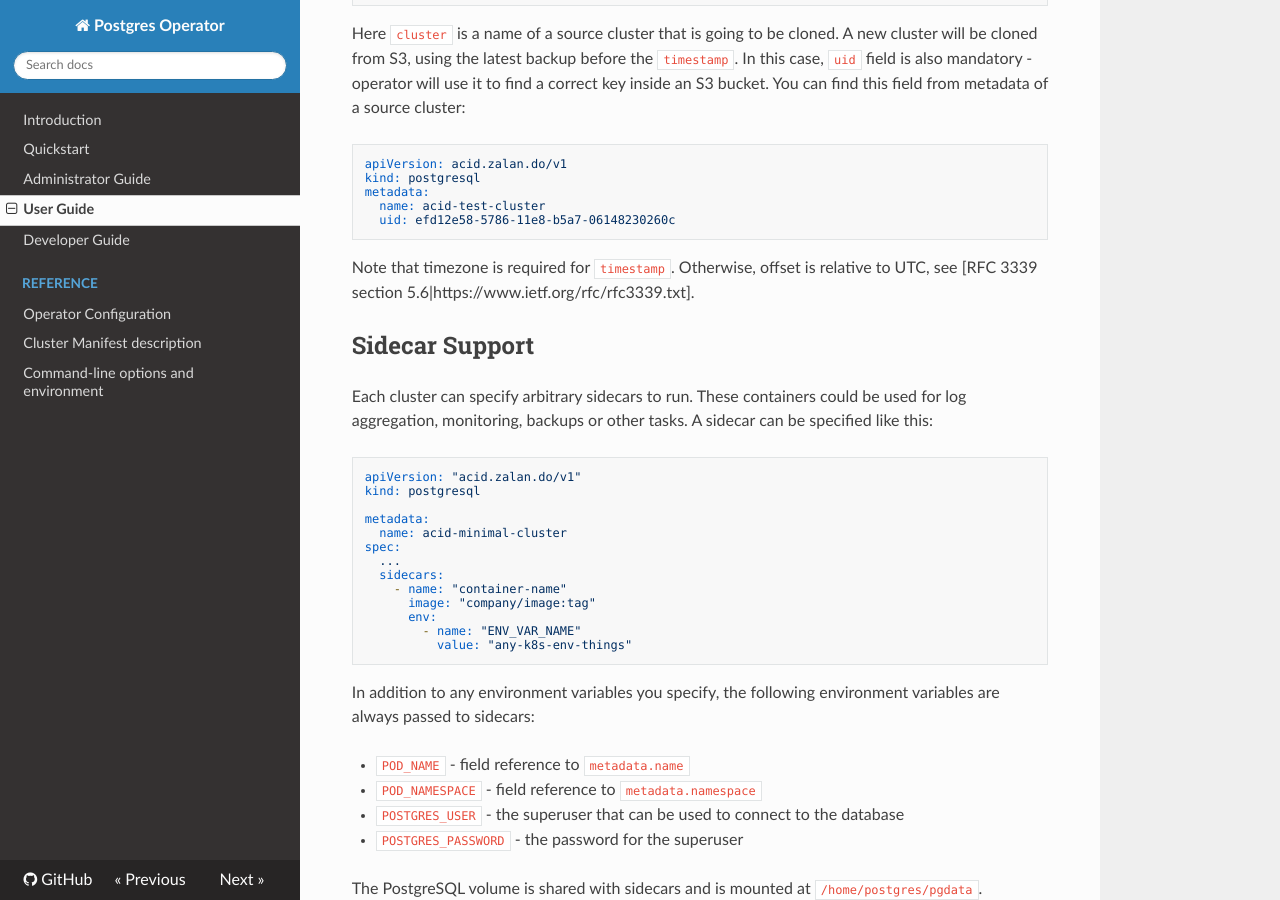
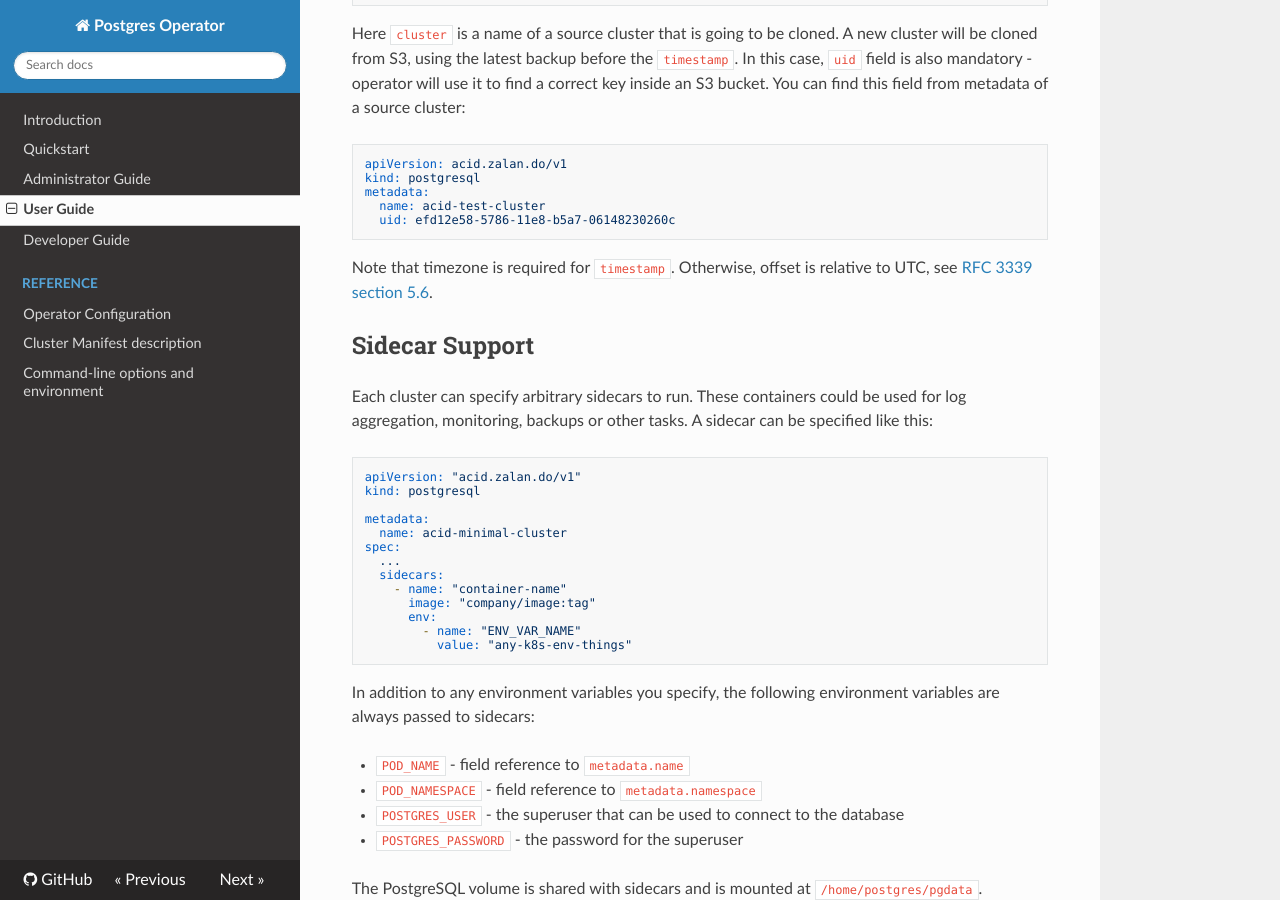
Before and after one commit to zalando/postgres-operator, an MkDocs documentation site: the page built from docs/user.md, in a window 1280 px wide and 900 px high, scrolled down 4165 px. Built offline with MkDocs 1.6.1, drawn with Linux system fonts in a browser that asks for light colours; nearby versions of some CDN libraries; old or Windows-style settings are respelled for this version of MkDocs.

Commit message:
Fixing link to RFC

````diff
--- a/docs/user.md
+++ b/docs/user.md
@@ -239,7 +239,7 @@ metadata:
 ```
 
 Note that timezone is required for `timestamp`. Otherwise, offset is relative to UTC, see [RFC
-3339 section 5.6|https://www.ietf.org/rfc/rfc3339.txt].
+3339 section 5.6](https://www.ietf.org/rfc/rfc3339.txt).
 
 
 ## Sidecar Support
````
